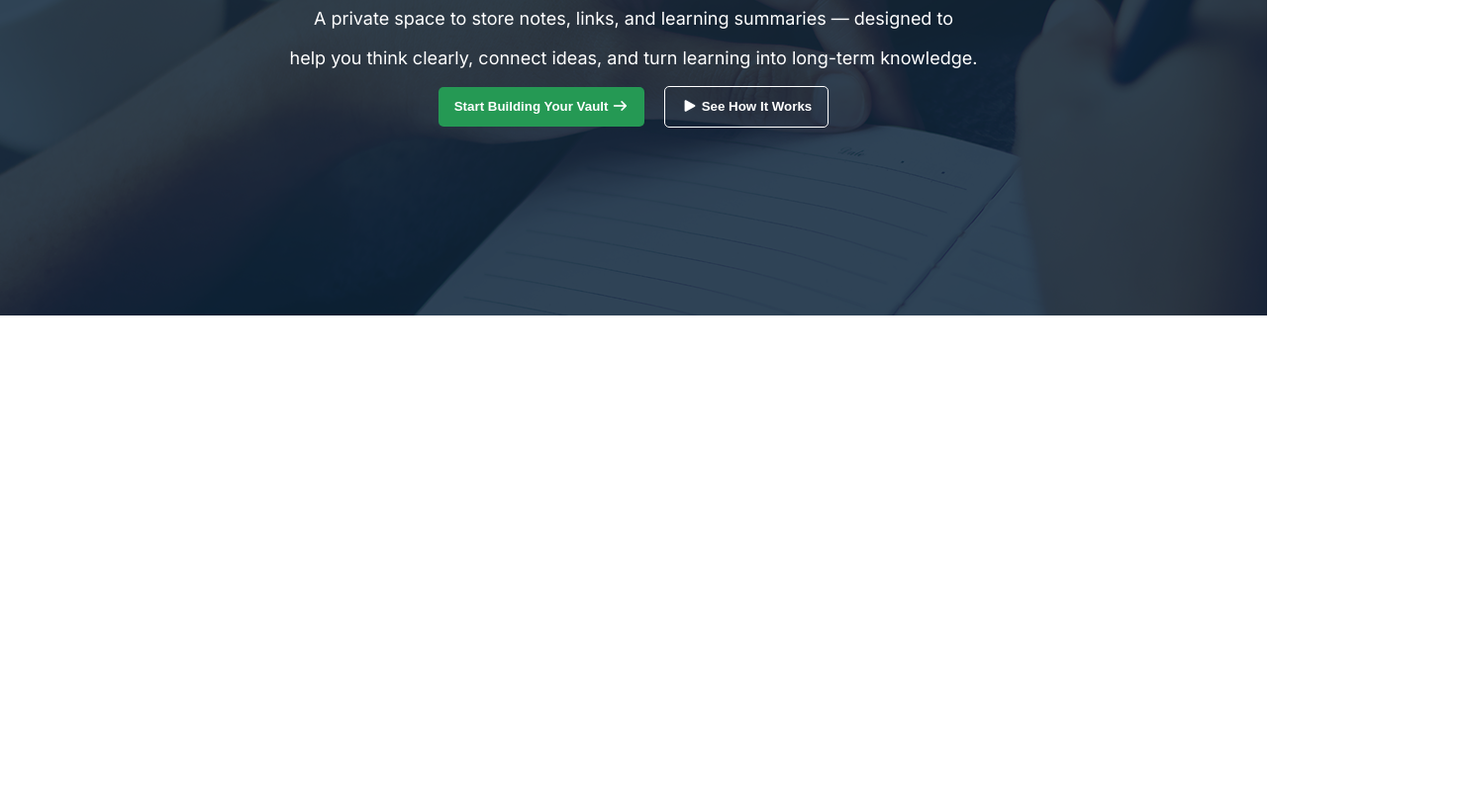
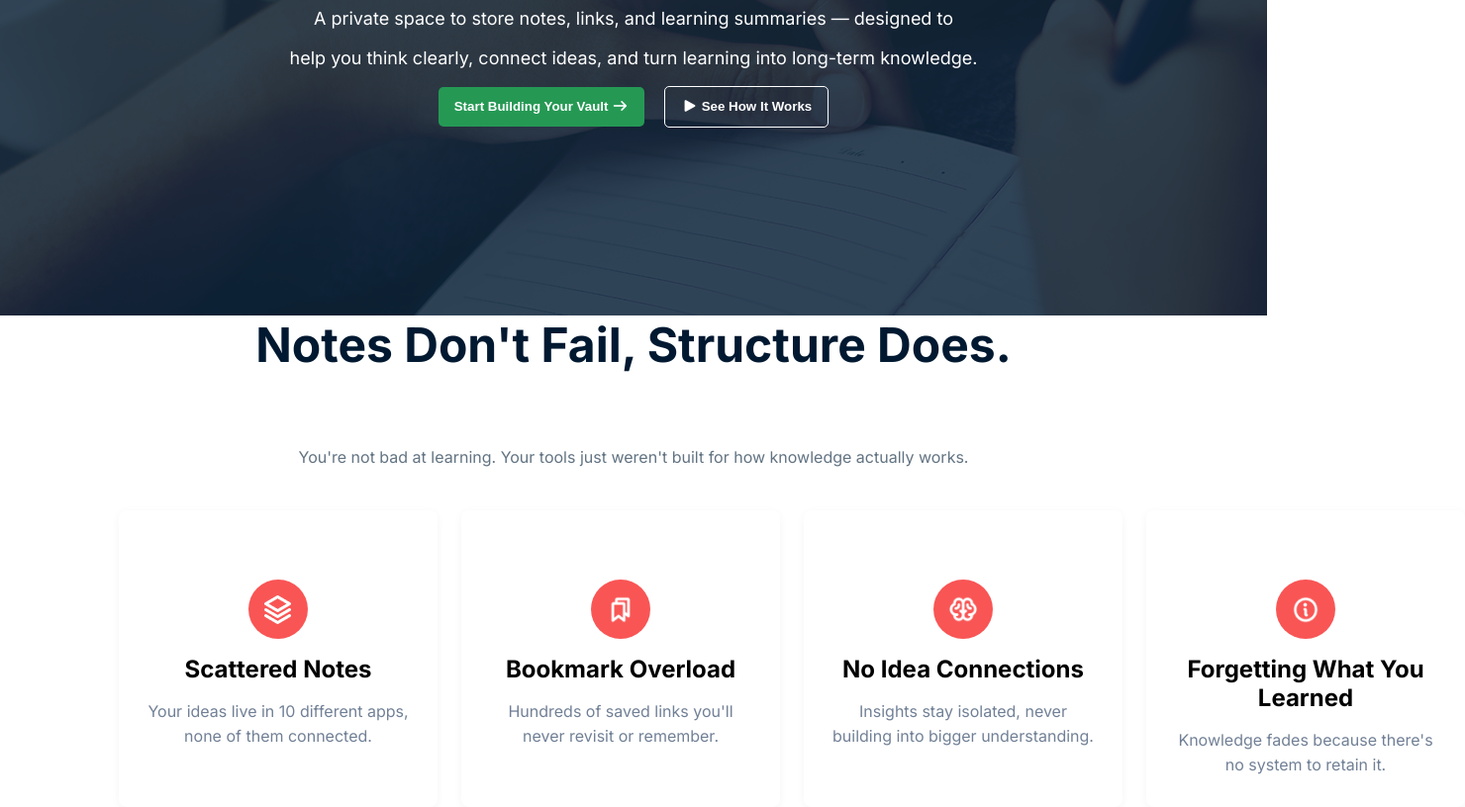
Before and after one commit to outsiderAuk/Hero-First-Assignment, a plain HTML site: page index.html in a window 1280 px wide. Shown: the part 447-1263 px from the top of the page at 99% size, 1480 px wide, since content can reach past the window. Before the commit the page ends 800 px from the top, so only its background shows below. Drawn offline with Linux system fonts and the light colour scheme.

Commit message:
section-note-container

```diff
--- a/index.html
+++ b/index.html
@@ -58,5 +58,50 @@
 
 
     </section>
+
+    <section id="note-container">
+
+        <h2>Notes Don't Fail, Structure Does.</h2>
+        <p id="note-text">You're not bad at learning. Your tools just weren't built for how knowledge actually works.</p>
+        <div class="note-box">
+
+            <div class="note-card">
+                <div class="note-icon">
+                    <img src="./B13-A01-Knowledge-Vault/assets/Vector.png" alt="">
+                </div>
+
+                <h3>Scattered Notes</h3>
+                <p>Your ideas live in 10 different apps, none of them connected.</p>
+            </div>
+
+            <div class="note-card">
+                <div class="note-icon">
+                    <img src="./B13-A01-Knowledge-Vault/assets/Bookmarks.png" alt="">
+                </div>
+
+                <h3>Bookmark Overload</h3>
+                <p>Hundreds of saved links you'll never revisit or remember.</p>
+            </div>
+
+            <div class="note-card">
+                <div class="note-icon">
+                    <img src="./B13-A01-Knowledge-Vault/assets/Brain.png" alt="">
+                </div>
+
+                <h3>No Idea Connections</h3>
+                <p>Insights stay isolated, never building into bigger understanding.</p>
+            </div>
+
+            <div class="note-card">
+                <div class="note-icon">
+                    <img src="./B13-A01-Knowledge-Vault/assets/Info.png" alt="">
+                </div>
+
+                <h3>Forgetting What You Learned</h3>
+                <p>Knowledge fades because there's no system to retain it.</p>
+            </div>
+
+        </div>
+    </section>
 </body>
 </html>
--- a/styles.css
+++ b/styles.css
@@ -133,3 +133,60 @@
 #btn3:hover {
     background-color: #1d1f1e;
 }
+
+
+#note-container{
+    text-align: center;
+}
+
+#note-container h2{
+    font-size: 48px;
+    height: 117px;
+    color: #001931;
+    margin-bottom: 16px;
+}
+
+#note-text{
+    color: #627382;
+}
+
+.note-box{
+    display: flex;
+    gap: 24px;
+    margin: 44px 120px 0 120px;
+}
+
+.note-card{
+    width: 322px;
+    height: 300px;
+    border-radius: 8px;
+    padding: 24px;
+    background-color: #ffffff;
+    box-shadow: 0 2px 10px rgba(0,0,0, 0.045);
+}
+
+.note-icon{
+    margin: 45.5px 107px 0 107px;
+    width: 60px;
+    height: 60px;
+    border-radius: 1000px;
+    background-color: #f95555;
+}
+
+.note-icon img{
+    width: 32px;
+    height: 32px;
+    padding: 1.5px 2.49px;
+    margin-top: 15px;
+}
+
+.note-card h3{
+    margin-top: 16px;
+    margin-bottom: 16px;
+    font-size: 24px;
+}
+
+.note-card p{
+    color: #718096;
+    line-height: 1.6;
+}
```
